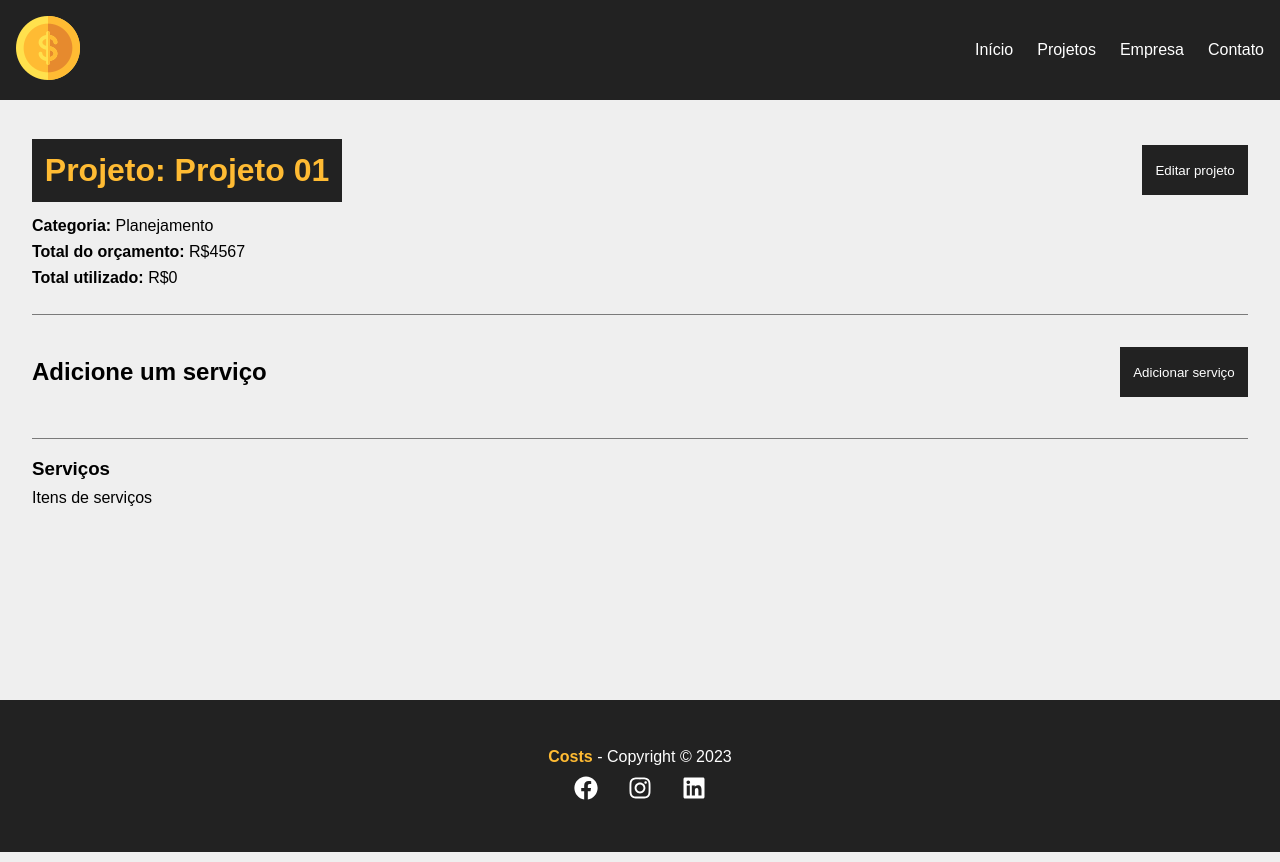
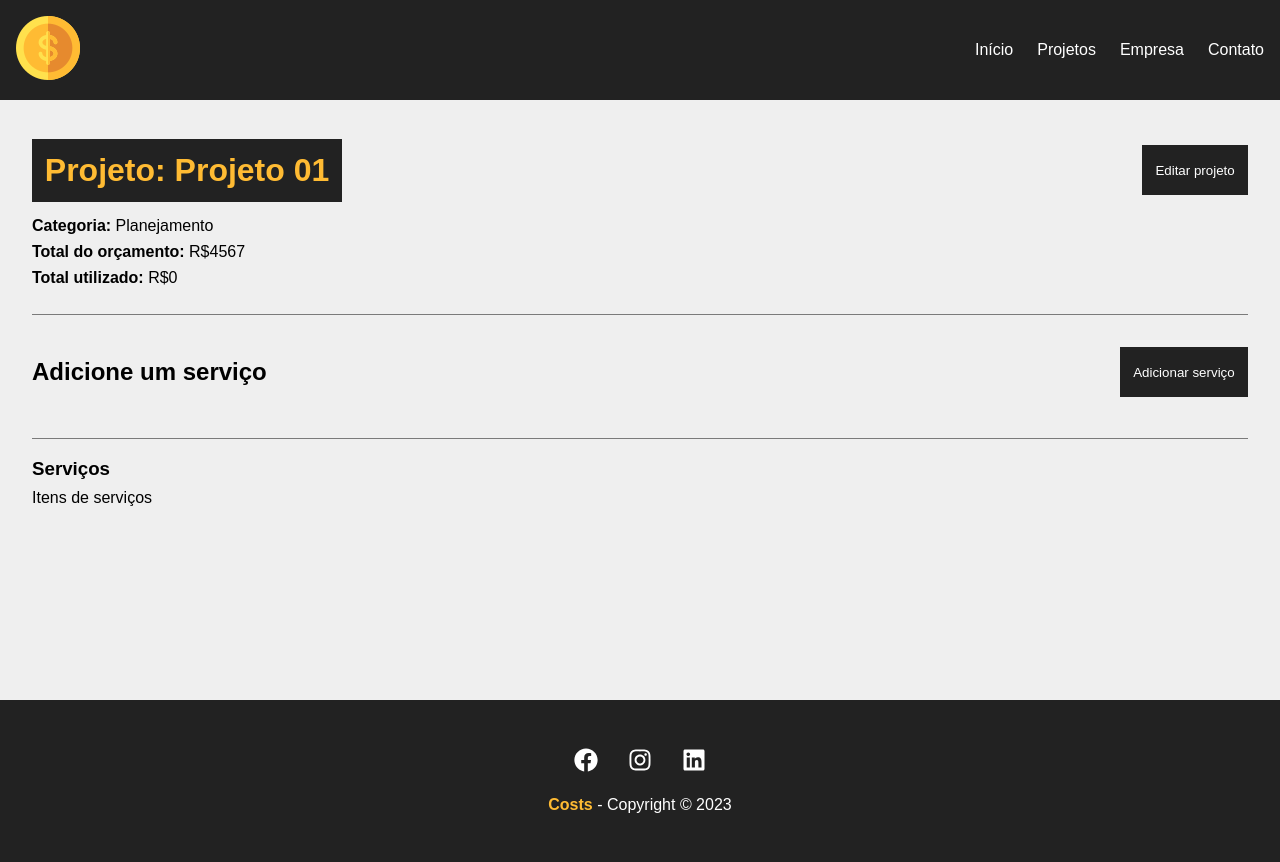
Before and after one commit to aleanrocha/react, a React (Vite) app in the folder costs/: page /Project/1 in a window 1280 px wide. Built offline with nearby package versions, Linux system fonts and the light colour scheme; data requests are answered from the project's data file; the HTML template or start-up script is replaced by a standard one.

Commit message:
melhorando o footer

```diff
--- a/costs/src/components/layout/Footer.jsx
+++ b/costs/src/components/layout/Footer.jsx
@@ -4,12 +4,12 @@ import { FaFacebook, FaInstagram, FaLinkedin } from 'react-icons/fa'
 const Footer = () => {
   return (
     <footer className={styles.footer}>
-      <p><span className={styles.emphasis} >Costs</span> - Copyright &copy; 2023</p>
       <ul className={styles.social_list}>
         <li><FaFacebook /></li>
         <li><FaInstagram /></li>
         <li><FaLinkedin /></li>
       </ul>
+      <p><span className={styles.emphasis} >Costs</span> - Copyright &copy; 2023</p>
     </footer>
   )
 }
--- a/costs/src/components/layout/Footer.module.css
+++ b/costs/src/components/layout/Footer.module.css
@@ -9,7 +9,7 @@
   justify-content: center;
   gap: 30px;
   list-style: none;
-  margin-top: 10px;
+  margin-bottom: 20px;
 }
 .social_list li svg {
   font-size: 1.5em;
```
